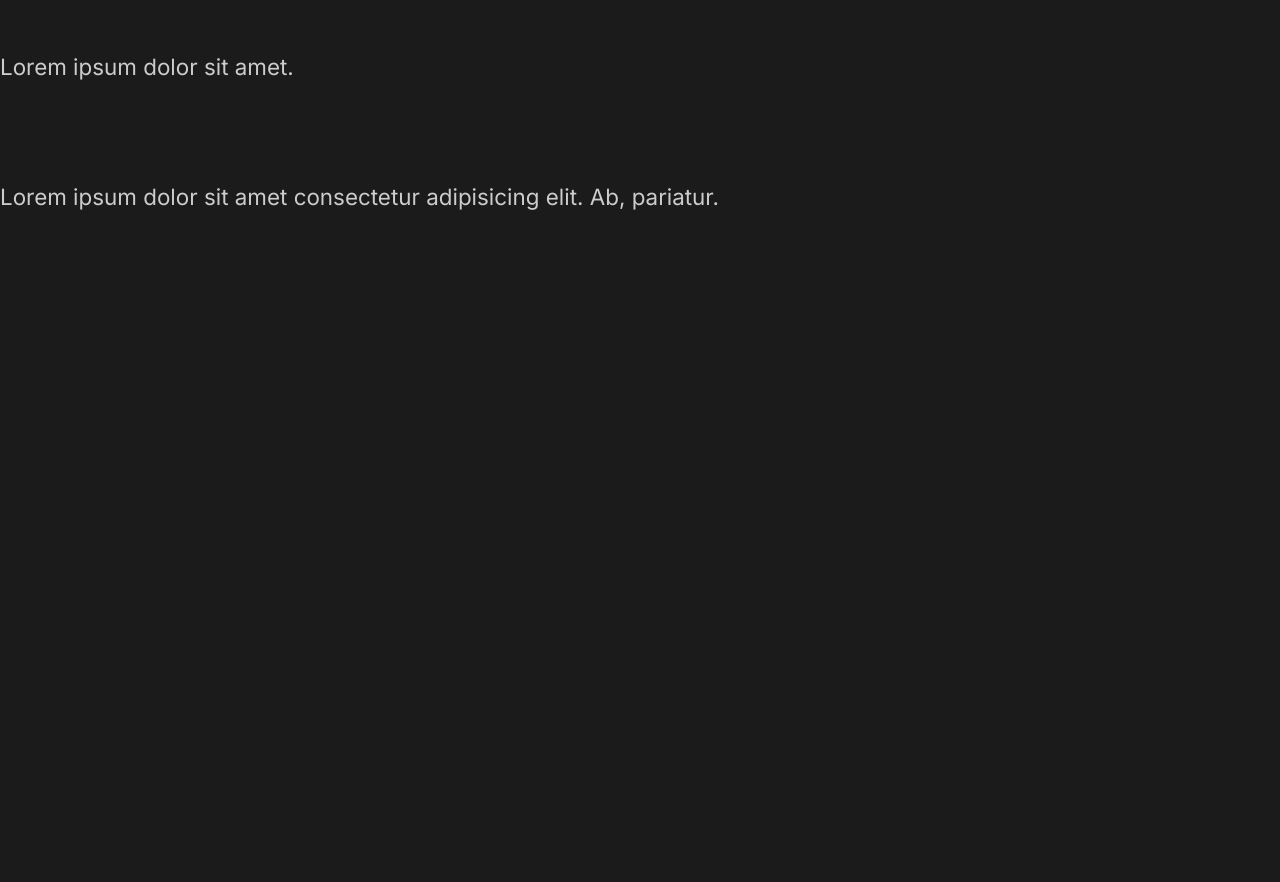
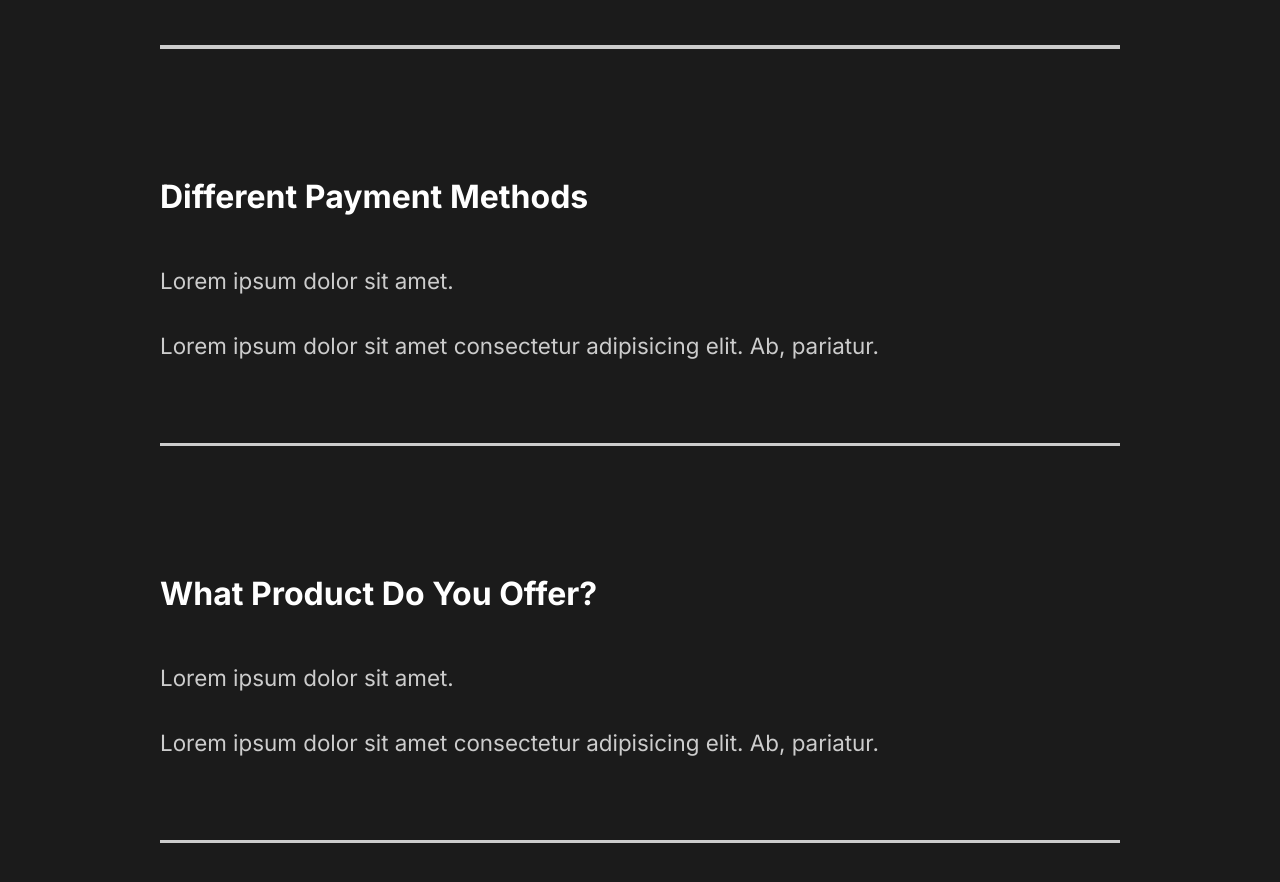
Before and after one commit to fgunawan/capture-website, a React (Create React App) app: page / in a window 1280 px wide. Shown: the part 3003-3885 px from the top of the page. Before the commit the page ends 3265 px from the top, so only its background shows below. Built offline with nearby package versions, Linux system fonts and the light colour scheme.

Commit message:
FaqSection styling

```diff
--- a/src/components/FaqSection.js
+++ b/src/components/FaqSection.js
@@ -1,8 +1,11 @@
 import React from "react";
+//styled components
+import styled from 'styled-components';
+import {StyledAbout} from '../styles';
 
 const FaqSection = () => {
     return(
-        <div className="faq">
+        <StyledFaq>
             <h2>Any Questions <span>FAQ</span></h2>
             <div className="question">
                 <h4>How Do I Start?</h4>
@@ -10,6 +13,7 @@
                     <p>Lorem ipsum dolor sit amet.</p>
                     <p>Lorem ipsum dolor sit amet consectetur adipisicing elit. Ab, pariatur.</p>
                 </div>
+                <div className="faq-line"></div>
             </div>
             <div className="question">
                 <h4>Daily Schedule</h4>
@@ -17,6 +21,7 @@
                     <p>Lorem ipsum dolor sit amet.</p>
                     <p>Lorem ipsum dolor sit amet consectetur adipisicing elit. Ab, pariatur.</p>
                 </div>
+                <div className="faq-line"></div>
             </div>
             <div className="question">
                 <h4>Different Payment Methods</h4>
@@ -24,6 +29,7 @@
                     <p>Lorem ipsum dolor sit amet.</p>
                     <p>Lorem ipsum dolor sit amet consectetur adipisicing elit. Ab, pariatur.</p>
                 </div>
+                <div className="faq-line"></div>
             </div>
             <div className="question">
                 <h4>What Product Do You Offer?</h4>
@@ -31,9 +37,37 @@
                     <p>Lorem ipsum dolor sit amet.</p>
                     <p>Lorem ipsum dolor sit amet consectetur adipisicing elit. Ab, pariatur.</p>
                 </div>
+                <div className="faq-line"></div>
             </div>
-        </div>
+        </StyledFaq>
     );
 }
 
+const StyledFaq = styled(StyledAbout)`
+    display: block;
+    span{
+        display: block;
+    }
+    h2{
+        padding-bottom: 2rem;
+        font-weight: lighter;
+    }
+    .faq-line{
+        background: #cccccc;
+        height: 0.2rem;
+        margin: 2rem 0rem;
+        width: 100%;
+    }
+    .question{
+        padding: 3rem 0rem;
+        cursor: pointer;
+    }
+    .answer{
+        padding: 2rem 0rem;
+        p{
+            padding: 1rem 0rem;
+        }
+    }
+`;
+
 export default FaqSection;
--- a/src/components/GlobalStyle.js
+++ b/src/components/GlobalStyle.js
@@ -34,6 +34,7 @@
 }
 h4{
     font-weight: bold;
+    font-size: 2rem;
 }
 span{
     font-weight: bold;
```
